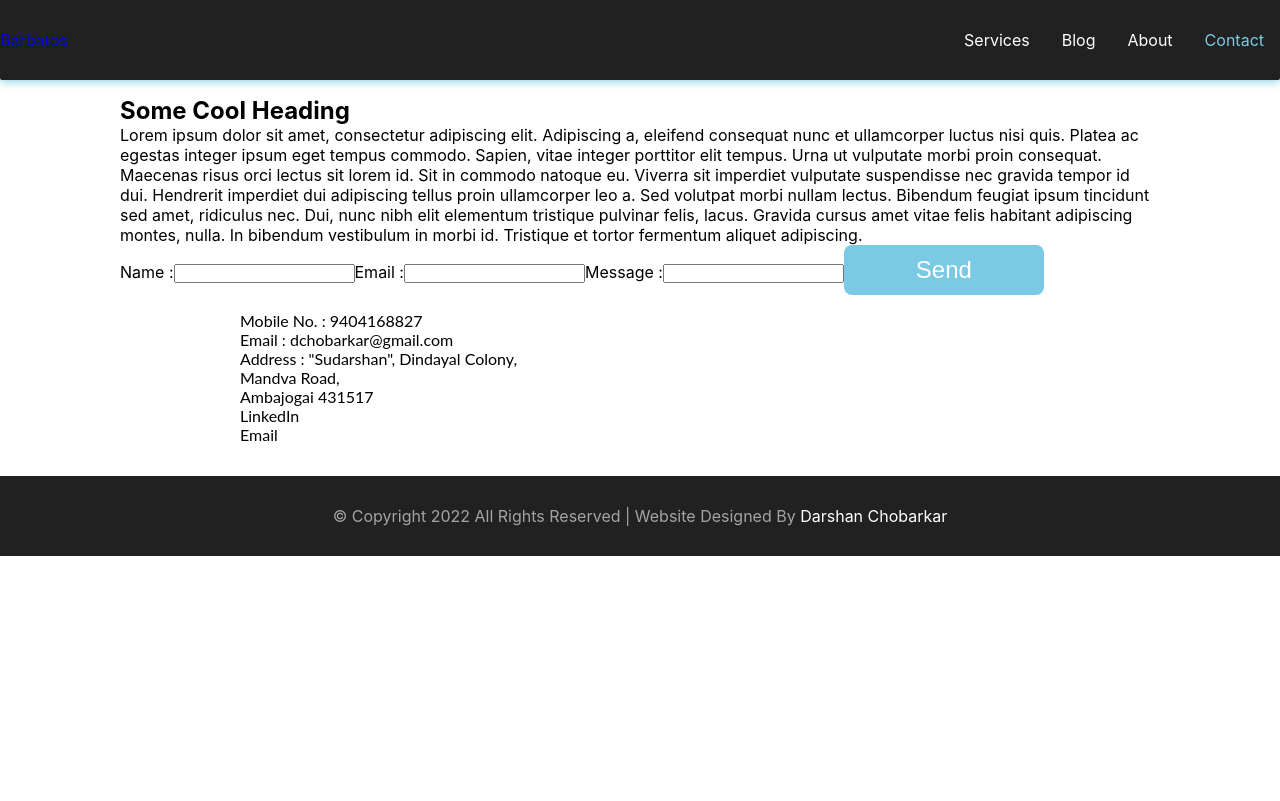
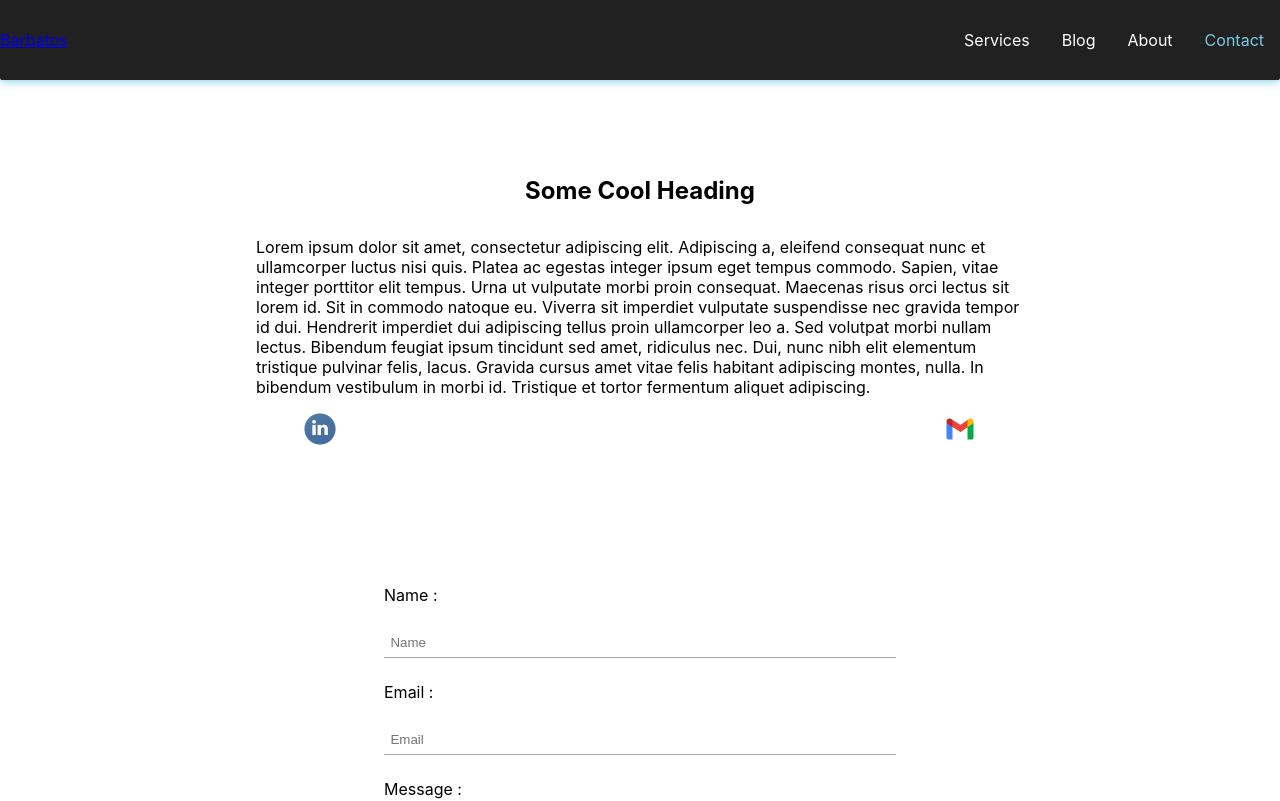
Before and after one commit to dchobarkar/Gopalkar-Company, a React (Create React App) app: page /contact in a window 1280 px wide. Shown: the top 801 px of the page. Built offline with nearby package versions, Linux system fonts and the light colour scheme.

Commit message:
Contact page completed

```diff
--- a/src/components/Contact/Contact.css.js
+++ b/src/components/Contact/Contact.css.js
@@ -1,62 +1,110 @@
+import { Lib24, Mont16, Padding, SectionHeight } from "../../css";
+
 const ContactCSS = {
-  root: {},
-  mapBox: {
-    padding: "1rem 30px",
+  root: {
+    ...SectionHeight,
+    ...Padding,
+    paddingTop: "2rem",
+    paddingBottom: "2rem",
     display: "flex",
-    flexWrap: "wrap",
+    flexDirection: "column",
     justifyContent: "center",
     alignItems: "center",
   },
-
-  information: {
-    width: "100%",
+  text: {
     display: "flex",
     flexDirection: "column",
     justifyContent: "center",
-    alignItems: "flex-start",
-    fontSize: "var(--mobView-4)",
-    fontFamily: "Lato,sans-serif",
+    alignItems: "center",
+    "& h2": { ...Lib24 },
+    "& p": {
+      paddingTop: "2rem",
+    },
   },
+  mediaIcons: {
+    width: "100%",
+    padding: "1rem 0 2rem 0",
+    display: "flex",
+    justifyContent: "space-around",
+    alignItems: "center",
 
-  map: {
-    width: "100%",
+    "& img": {
+      height: "2rem",
+      width: "2rem",
+    },
+  },
+  form: {
+    minHeight: "50vh",
+    padding: "2rem 0",
+    display: "flex",
+    flexDirection: "column",
+    justifyContent: "space-around",
+    alignItems: "center",
+    ...Mont16,
+    "& input,input:focus,textarea": {
+      width: "100%",
+      margin: "0.5rem 0",
+      padding: "0.2rem",
+      outline: "none",
+      border: "none",
+      borderBottom: "1px solid var(--text-gray)",
+    },
+    "& label": {
+      width: "100%",
+      padding: "0.5rem 0",
+    },
+    "& div": {
+      width: "100%",
+      display: "flex",
+      justifyContent: "center",
+    },
   },
 
   /* Tablet view */
   "@media only screen and (min-width: 401px) and (max-width: 960px)": {
     root: {
-      padding: "1rem 60px",
+      paddingTop: "4rem",
+      paddingBottom: "2rem",
     },
-
-    mapBox: {
-      padding: "1rem 60px",
+    text: {
+      "& p": {
+        width: "80%",
+      },
     },
-
-    information: {
-      fontSize: "var(--tabView-4)",
-    },
-
-    map: {
-      width: "100%",
+    form: {
+      width: "80%",
+      padding: "4rem 0",
+      "& input,input:focus,textarea": {
+        margin: "1rem 0",
+        padding: "0.4rem",
+      },
+      "& div": {
+        justifyContent: "flex-end",
+      },
     },
   },
 
   /* Desktop view */
   "@media only screen and (min-width: 961px)": {
     root: {
-      padding: "1rem 120px",
+      paddingTop: "6rem",
+      paddingBottom: "2rem",
     },
-
-    mapBox: {
-      padding: "1rem 120px",
+    text: {
+      "& p": {
+        width: "60%",
+      },
     },
-
-    information: {
-      fontSize: "var(--desView-4)",
-    },
-
-    map: {
-      width: "100%",
+    form: {
+      width: "40%",
+      padding: "6rem 0",
+      "& input,input:focus,textarea": {
+        margin: "1rem 0",
+        padding: "0.4rem",
+      },
+      "& div": {
+        justifyContent: "flex-end",
+      },
     },
   },
 };
--- a/src/components/Contact/Contact.js
+++ b/src/components/Contact/Contact.js
@@ -1,6 +1,9 @@
 import React from "react";
 import { makeStyles } from "@material-ui/styles";
 
+import Icon1 from "../../assets/img/icon-linkedin.png";
+import Icon2 from "../../assets/img/icon-gmail.png";
+import ContactSection from "../LandingPage/Contact/Contact";
 import ContactCSS from "./Contact.css";
 
 // CSS
@@ -12,8 +15,9 @@ function Contact() {
 
   return (
     <div className={classes.root}>
-      <div>
+      <div className={classes.text}>
         <h2>Some Cool Heading</h2>
+
         <p>
           Lorem ipsum dolor sit amet, consectetur adipiscing elit. Adipiscing a,
           eleifend consequat nunc et ullamcorper luctus nisi quis. Platea ac
@@ -28,38 +32,38 @@ function Contact() {
           montes, nulla. In bibendum vestibulum in morbi id. Tristique et tortor
           fermentum aliquet adipiscing.
         </p>
+
+        <div className={classes.mediaIcons}>
+          <a
+            href="https://in.linkedin.com/in/ca-chetan-gopalkar-62456066"
+            target="_blank"
+            rel="noreferrer"
+          >
+            <img alt="gopalkar-and-company-linkedin" src={Icon1} />
+          </a>
+
+          <a href="mailto: gopalkar.ca@gmail.com">
+            <img alt="gopalkar-and-company-email" src={Icon2} />
+          </a>
+        </div>
       </div>
 
-      <form>
-        <label for="name">Name :</label>
-        <input id="name" type="text" name="name" />
+      <form className={classes.form}>
+        <label htmlFor="name">Name :</label>
+        <input id="name" type="text" name="name" placeholder="Name" />
 
-        <label for="email">Email :</label>
-        <input id="email" type="email" name="email" />
+        <label htmlFor="email">Email :</label>
+        <input id="email" type="email" name="email" placeholder="Email" />
 
-        <label for="message">Message :</label>
-        <input id="message" type="text" name="message" />
+        <label htmlFor="message">Message :</label>
+        <textarea id="message" name="message" rows="5" placeholder="Message" />
 
-        <button type="submit">Send</button>
+        <div>
+          <button type="submit">Send</button>
+        </div>
       </form>
 
-      <div className={classes.mapBox}>
-        <div className={classes.information}>
-          <p>Mobile No. : 9404168827</p>
-          <p>Email : dchobarkar@gmail.com</p>
-          <p>
-            Address : "Sudarshan", Dindayal Colony, <br />
-            Mandva Road,
-            <br />
-            Ambajogai 431517
-          </p>
-
-          <p>LinkedIn</p>
-          <p>Email</p>
-        </div>
-
-        <div className={classes.map}></div>
-      </div>
+      <ContactSection />
     </div>
   );
 }
```
